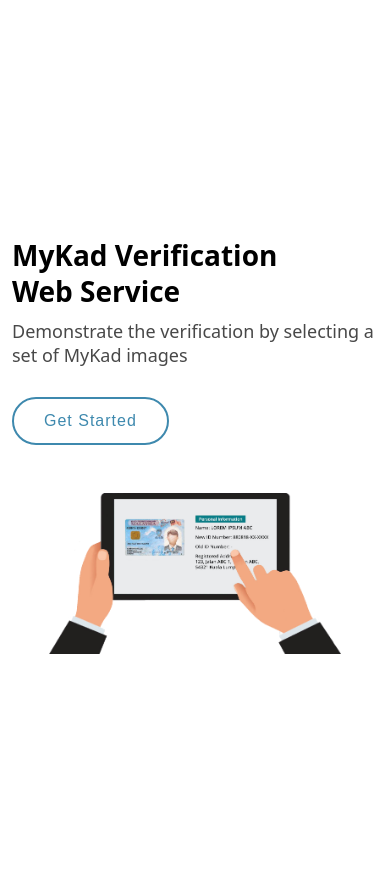
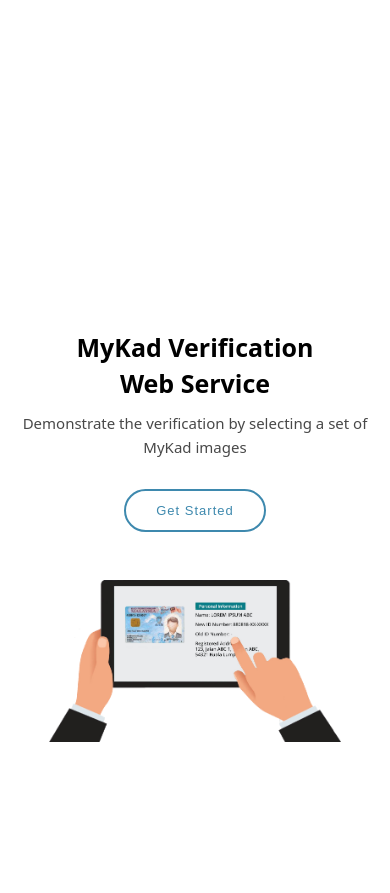
Before and after one commit to kaiyuanyky/flask-mykad-verification, a Flask app: page / in a window 390 px wide. Shown: the part 136-1029 px from the top of the page. Before the commit the page ends 790 px from the top, so only its background shows below. Run offline with Flask 2, Linux system fonts and the light colour scheme; some libraries are stand-ins or nearby versions.

Commit message:
Update #main-content CSS for smaller view

```diff
--- a/static/css/main.css
+++ b/static/css/main.css
@@ -117,6 +117,9 @@
     #main-content {
         height: 100vh;
     }
+    #main-content .container {
+        text-align: center;
+    }
     #main-content .animated {
         animation: none;
         -webkit-animation: none;
@@ -130,7 +133,7 @@
 }
 @media (max-width: 768px) {
     #main-content {
-        margin-top: 20px;
+        padding-top: 5rem;
     }
     #main-content h1 {
         font-size: 28px;
@@ -149,6 +152,15 @@
 @media (max-width: 575px) {
     #main-content .main-content-img img {
         width: 80%;
+    }
+    #main-content h1 {
+        font-size: 25px;
+    }
+    #main-content h2 {
+        font-size: 15px;
+    }
+    #main-content .btn-get-started {
+        font-size: 13px;
     }
 }
 
```
